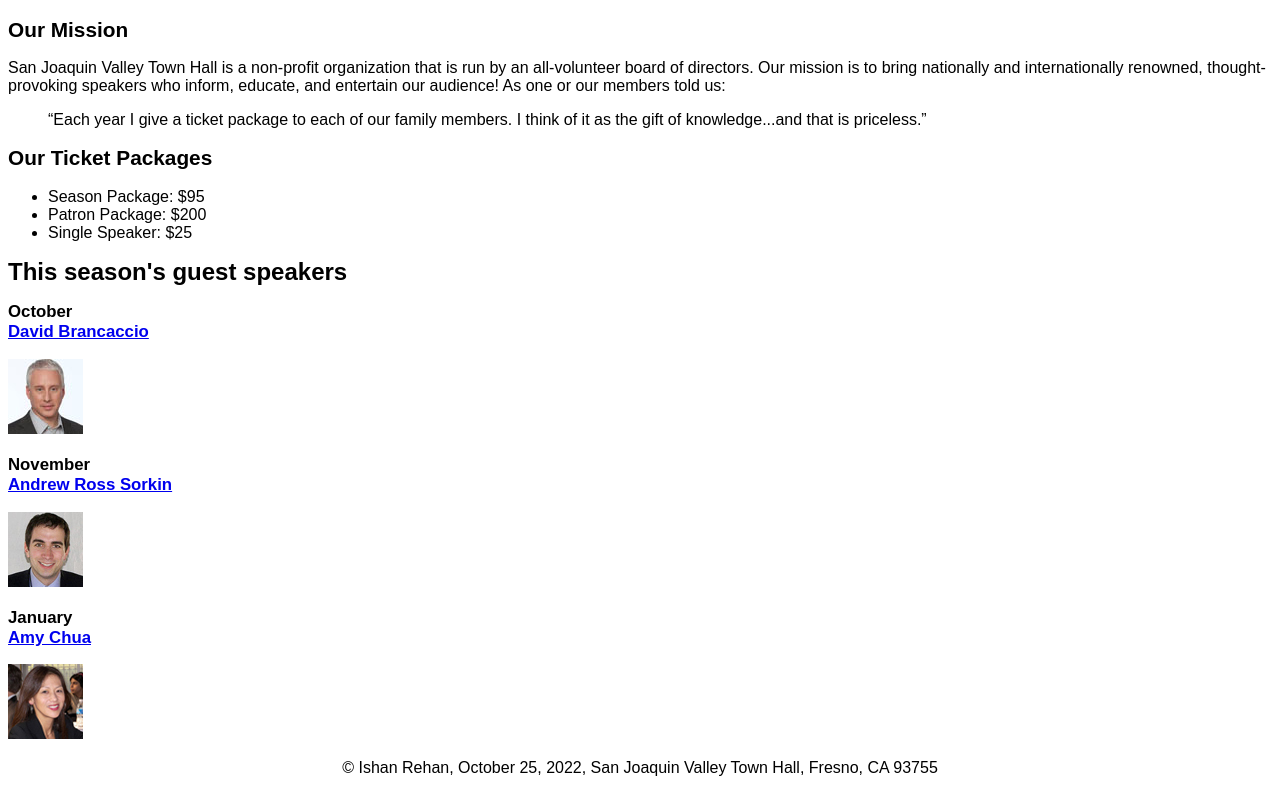
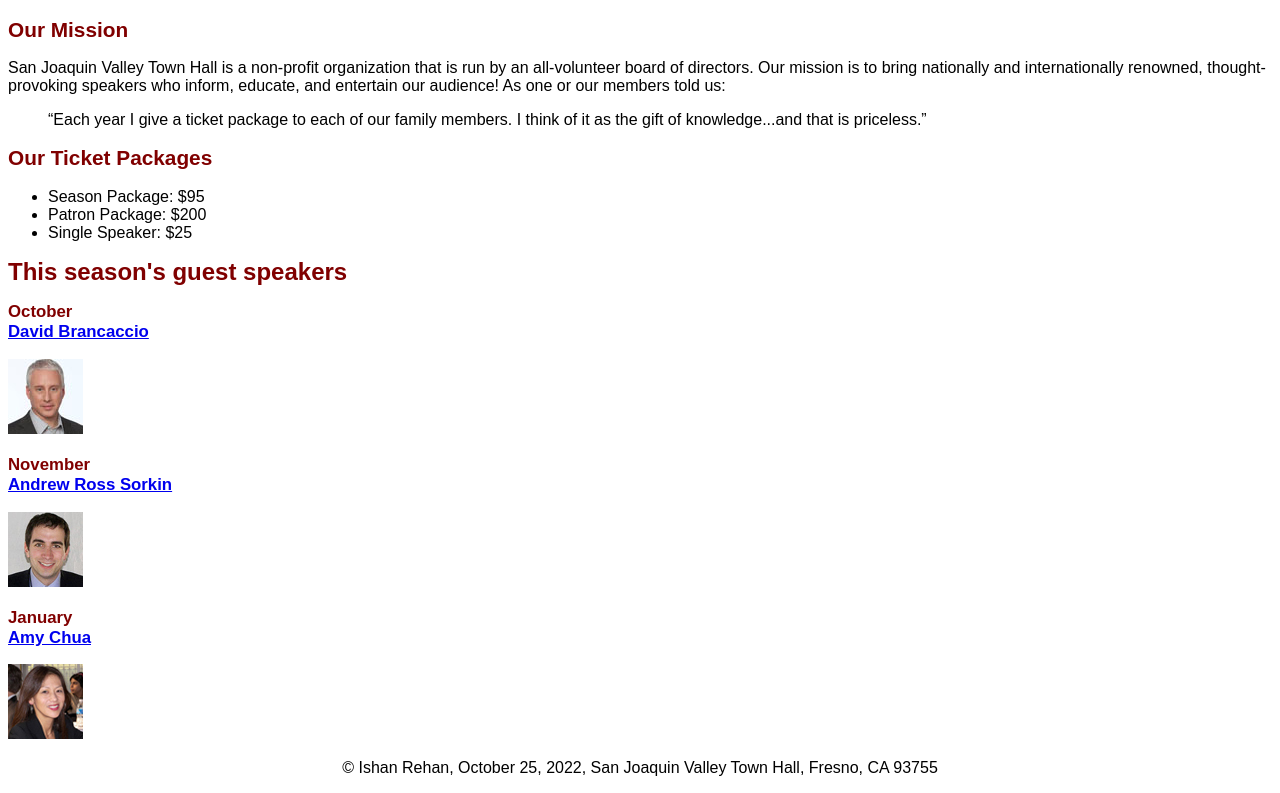
Before and after one commit to ishanr83/A08WithFolders, a plain HTML site: page index.html in a window 1280 px wide. Shown: the part 109-902 px from the top of the page. Drawn offline with Linux system fonts and the light colour scheme.

Commit message:
Update c4_main.css

```diff
--- a/styles/c4_main.css
+++ b/styles/c4_main.css
@@ -33,15 +33,18 @@ main {
 
 main h1 {
     font-size: 150%;
+    color: #800000;
 }
 
 main h2 {
     color: var(--global-color-1);
     font-size: 130%;
+    color: #800000;
 }
 
 main h3 {
     font-size: 105%;
+    color: #800000;
 }
 
 footer p {
```
